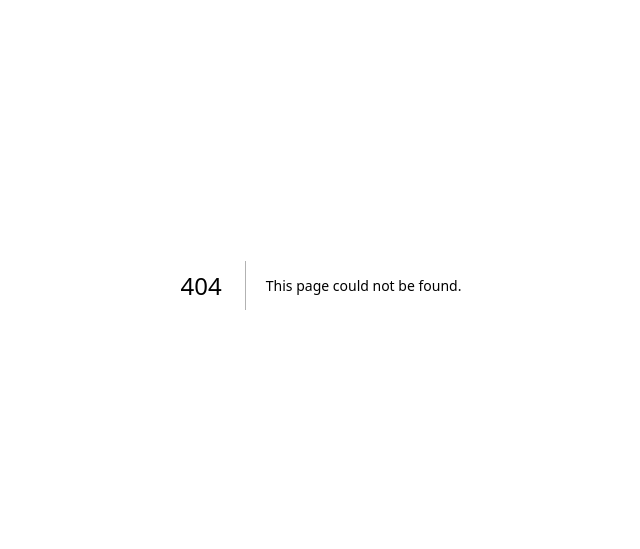
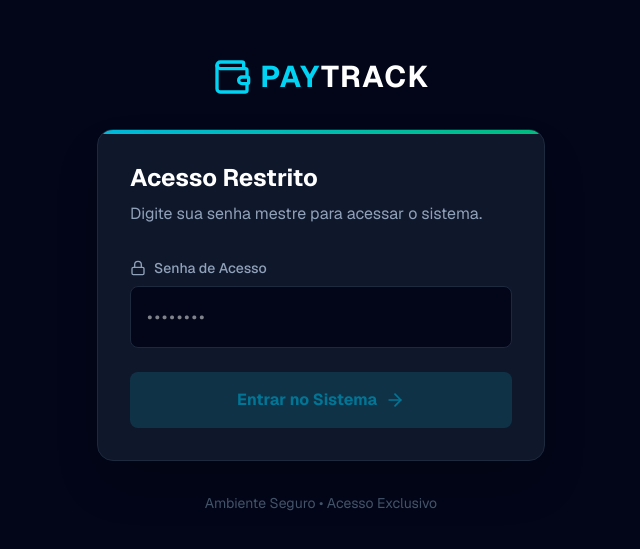
Before and after one commit to junior007x9/sistema-emprestimo, a Next.js app: page /login in a window 1280 px wide. Before the commit this address had no page. Shown: the part 115-664 px from the top of the page, without its empty margins (319-959 px from the left). Built offline with nearby package versions, Linux system fonts and the light colour scheme.

Commit message:
fix: substitui SignInButton bloqueado por link nativo para contornar o Safari

```diff
--- a/app/actions.ts
+++ b/app/actions.ts
@@ -1,11 +1,41 @@
 "use server";
 
-import { db } from "../db"; // Importa a conexão que criamos
-import { clientes, emprestimos, controlePagamentos } from "../db/schema"; // Importa todas as tabelas
+import { db } from "../db";
+import { clientes, emprestimos, controlePagamentos } from "../db/schema";
 import { revalidatePath } from "next/cache";
-import { eq } from "drizzle-orm"; // Importação necessária para o leftJoin e where
+import { eq } from "drizzle-orm";
+import { cookies } from "next/headers"; // Importação nova para autenticação
 
-// Função para salvar o cliente no banco de dados Turso
+// ==========================================
+// FUNÇÕES DE AUTENTICAÇÃO (LOGIN)
+// ==========================================
+
+export async function fazerLogin(senha: string) {
+  // Puxa a senha do arquivo .env ou usa "admin123" como segurança caso não encontre
+  const senhaCorreta = process.env.ADMIN_PASSWORD || "admin123";
+
+  if (senha === senhaCorreta) {
+    // Cria um cookie de sessão válido por 7 dias
+    cookies().set("auth_token", "autorizado", {
+      httpOnly: true,
+      secure: process.env.NODE_ENV === "production",
+      maxAge: 60 * 60 * 24 * 7, // 7 dias em segundos
+      path: "/",
+    });
+    return { sucesso: true };
+  }
+  return { sucesso: false };
+}
+
+export async function fazerLogout() {
+  cookies().delete("auth_token");
+}
+
+
+// ==========================================
+// FUNÇÕES DE CLIENTES
+// ==========================================
+
 export async function salvarClienteDb(dados: {
   nome: string;
   telefone: string;
@@ -19,8 +49,6 @@ export async function salvarClienteDb(dados: {
       cpf: dados.cpf,
       endereco: dados.endereco,
     });
-
-    // Atualiza o cache do Next.js para mostrar os dados novos imediatamente
     revalidatePath("/");
     return { sucesso: true };
   } catch (erro) {
@@ -29,7 +57,6 @@ export async function salvarClienteDb(dados: {
   }
 }
 
-// Função para buscar a lista de clientes
 export async function buscarClientes() {
   try {
     const listaClientes = await db.select().from(clientes);
@@ -40,7 +67,10 @@ export async function buscarClientes() {
   }
 }
 
-// Função para salvar um novo empréstimo
+// ==========================================
+// FUNÇÕES DE EMPRÉSTIMOS E PAGAMENTOS
+// ==========================================
+
 export async function salvarEmprestimoDb(dados: {
   clienteId: string;
   valor: number;
@@ -49,7 +79,6 @@ export async function salvarEmprestimoDb(dados: {
   dataVencimento: string;
 }) {
   try {
-    // 1. Insere o empréstimo
     const [novoEmprestimo] = await db.insert(emprestimos).values({
       clienteId: dados.clienteId,
       valorEmprestimo: dados.valor,
@@ -59,7 +88,6 @@ export async function salvarEmprestimoDb(dados: {
       prazoDias: dados.dias,
     }).returning();
 
-    // 2. Insere o primeiro registro no controle de pagamentos (a "linha 1" da sua planilha)
     await db.insert(controlePagamentos).values({
       emprestimoId: novoEmprestimo.id,
       numeroLinha: 1,
@@ -81,10 +109,8 @@ export async function salvarEmprestimoDb(dados: {
   }
 }
 
-// Função para buscar os empréstimos e mostrar na tabela
 export async function buscarEmprestimosComClientes() {
   try {
-    // Busca empréstimos junto com o nome do cliente associado
     const lista = await db.select({
       id: emprestimos.id,
       nomeCliente: clientes.nome,
@@ -104,7 +130,6 @@ export async function buscarEmprestimosComClientes() {
   }
 }
 
-// Função para dar baixa (Receber Pagamento)
 export async function baixarParcelaDb(emprestimoId: string) {
   try {
     await db.update(controlePagamentos)
@@ -117,7 +142,10 @@ export async function baixarParcelaDb(emprestimoId: string) {
     return { sucesso: false };
   }
 }
-// --- ADICIONE ESTA FUNÇÃO NO FINAL DO SEU app/actions.ts ---
+
+// ==========================================
+// FUNÇÃO DO DASHBOARD (RESUMO)
+// ==========================================
 
 export async function obterResumoDashboard() {
   try {
@@ -127,13 +155,11 @@ export async function obterResumoDashboard() {
     let capitalAtivo = 0;
     let jurosAReceber = 0;
 
-    // Soma os valores reais do banco
     todosEmprestimos.forEach(emp => {
       capitalAtivo += emp.valorEmprestimo;
       jurosAReceber += (emp.valorTotalPagar - emp.valorEmprestimo);
     });
 
-    // Calcula inadimplência básica (exemplo: pagamentos não feitos)
     let inadimplencia = 0;
     pagamentos.forEach(pag => {
       if (pag.status === "ATRASADO") {
@@ -141,11 +167,7 @@ export async function obterResumoDashboard() {
       }
     });
 
-    return {
-      capitalAtivo,
-      jurosAReceber,
-      inadimplencia
-    };
+    return { capitalAtivo, jurosAReceber, inadimplencia };
   } catch (erro) {
     console.error("Erro ao buscar resumo:", erro);
     return { capitalAtivo: 0, jurosAReceber: 0, inadimplencia: 0 };
--- /dev/null
+++ b/app/login/page.tsx
@@ -0,0 +1,93 @@
+"use client";
+
+import { useState } from "react";
+import { useRouter } from "next/navigation";
+import { Wallet, Lock, Loader2, ArrowRight } from "lucide-react";
+import { fazerLogin } from "../actions";
+
+export default function Login() {
+  const [senha, setSenha] = useState("");
+  const [erro, setErro] = useState(false);
+  const [carregando, setCarregando] = useState(false);
+  const router = useRouter();
+
+  const handleEntrar = async (e: React.FormEvent) => {
+    e.preventDefault();
+    setCarregando(true);
+    setErro(false);
+
+    const resultado = await fazerLogin(senha);
+
+    if (resultado.sucesso) {
+      // Se a senha estiver correta, limpa o estado e manda pro Dashboard
+      router.push("/");
+    } else {
+      // Se errar, mostra a mensagem de erro
+      setErro(true);
+      setCarregando(false);
+    }
+  };
+
+  return (
+    <div className="min-h-screen bg-slate-950 flex items-center justify-center p-4 font-sans text-slate-200">
+      <div className="max-w-md w-full">
+
+        {/* Logo */}
+        <div className="flex justify-center mb-8">
+          <div className="flex items-center gap-2 text-cyan-400 font-bold text-3xl tracking-wider">
+            <Wallet className="w-10 h-10" />
+            <span>PAY<span className="text-white">TRACK</span></span>
+          </div>
+        </div>
+
+        {/* Formulário de Login */}
+        <div className="bg-slate-900 border border-slate-800 p-8 rounded-2xl shadow-2xl relative overflow-hidden">
+          <div className="absolute top-0 left-0 w-full h-1 bg-gradient-to-r from-cyan-500 to-emerald-500"></div>
+
+          <h1 className="text-2xl font-bold text-white mb-2">Acesso Restrito</h1>
+          <p className="text-slate-400 mb-8">Digite sua senha mestre para acessar o sistema.</p>
+
+          <form onSubmit={handleEntrar} className="space-y-6">
+            <div>
+              <label className="block text-slate-400 text-sm font-medium mb-2 flex items-center gap-2">
+                <Lock className="w-4 h-4" /> Senha de Acesso
+              </label>
+              <input
+                type="password"
+                required
+                className={`w-full bg-slate-950 border ${erro ? 'border-rose-500' : 'border-slate-800'} rounded-lg p-4 text-white text-lg tracking-widest outline-none focus:border-cyan-500 transition-all`}
+                placeholder="••••••••"
+                value={senha}
+                onChange={(e) => setSenha(e.target.value)}
+              />
+              {erro && (
+                <p className="text-rose-500 text-sm mt-2 font-medium">Senha incorreta. Tente novamente.</p>
+              )}
+            </div>
+
+            <button
+              type="submit"
+              disabled={carregando || !senha}
+              className="w-full bg-cyan-500 hover:bg-cyan-400 disabled:bg-cyan-900/50 disabled:text-cyan-700 text-slate-950 font-bold py-4 rounded-lg flex items-center justify-center gap-2 transition-all"
+            >
+              {carregando ? (
+                <>
+                  <Loader2 className="w-5 h-5 animate-spin" /> Processando...
+                </>
+              ) : (
+                <>
+                  Entrar no Sistema <ArrowRight className="w-5 h-5" />
+                </>
+              )}
+            </button>
+          </form>
+        </div>
+
+        <p className="text-center text-slate-600 text-sm mt-8">
+          Ambiente Seguro • Acesso Exclusivo
+        </p>
+
+      </div>
+    </div>
+  );
+}
--- /dev/null
+++ b/middleware.ts
@@ -0,0 +1,34 @@
+import { NextResponse } from 'next/server';
+import type { NextRequest } from 'next/server';
+
+export function middleware(request: NextRequest) {
+  const caminhoAtual = request.nextUrl.pathname;
+
+  // A única página liberada sem senha é o /login
+  const isCaminhoLogin = caminhoAtual === '/login';
+
+  // Verifica se o usuário tem o cookie de autenticação
+  const token = request.cookies.get('auth_token')?.value;
+
+  // Se tentar acessar o sistema sem o token, manda pro login
+  if (!isCaminhoLogin && !token) {
+    return NextResponse.redirect(new URL('/login', request.url));
+  }
+
+  // Se tentar acessar a tela de login já estando logado, manda pro Dashboard
+  if (isCaminhoLogin && token) {
+    return NextResponse.redirect(new URL('/', request.url));
+  }
+
+  return NextResponse.next();
+}
+
+// Configura quais páginas este segurança vai proteger
+export const config = {
+  matcher: [
+    '/',
+    '/clientes/:path*',
+    '/emprestimos/:path*',
+    '/login'
+  ]
+}
```
